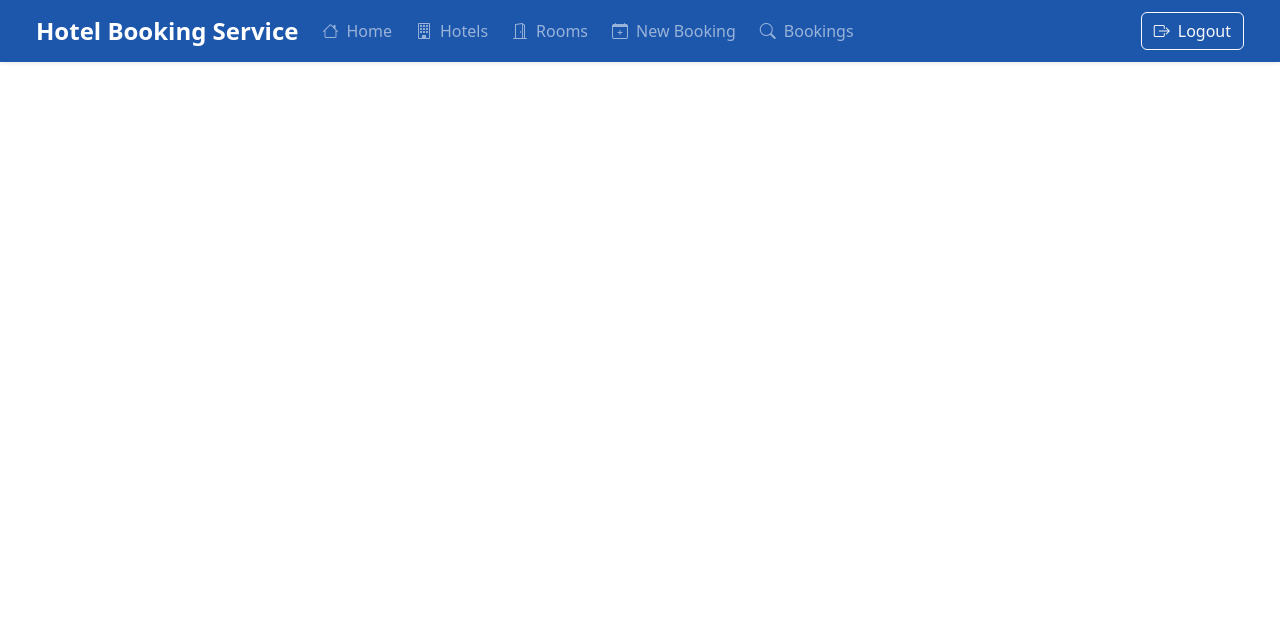
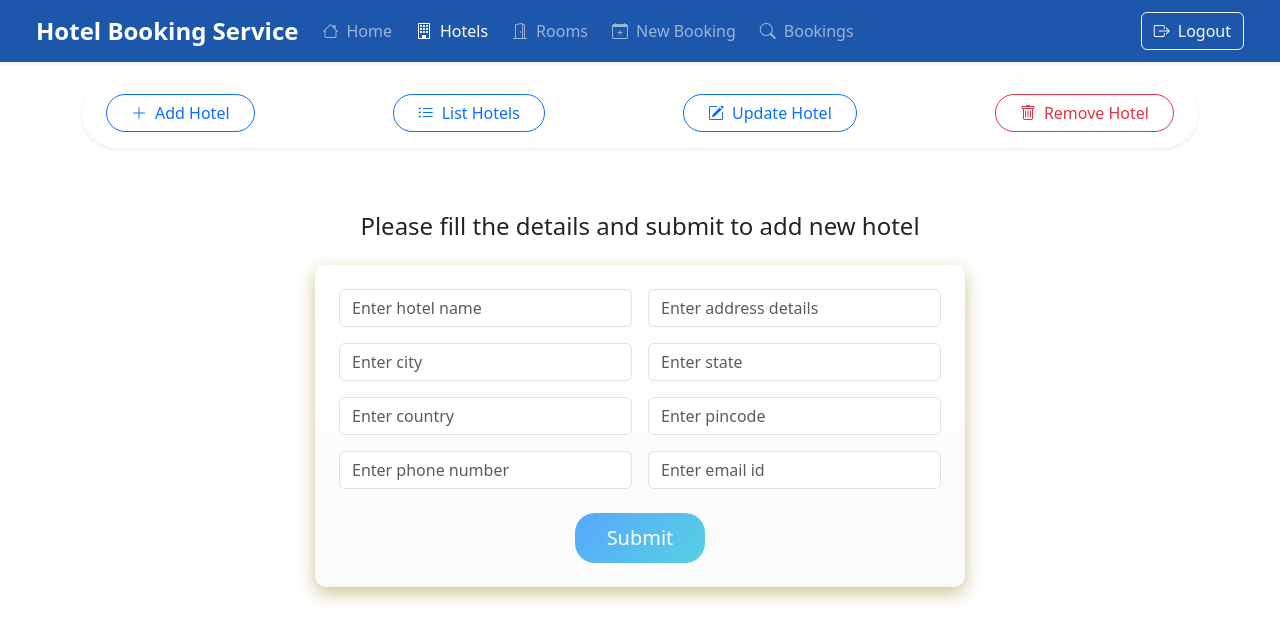
Before and after one commit to sach-cp/hotel-booking-app-ui, an Angular app: page /hotel-booking-app-ui/hotel-management/add in a window 1280 px wide. Before the commit this address led to /hotel-booking-app-ui/. Shown: the top 642 px of the page. Built offline with nearby package versions, Linux system fonts and the light colour scheme.

Commit message:
Implemented add-hotel component

```diff
--- /dev/null
+++ b/src/app/add-hotel-request.ts
@@ -0,0 +1,8 @@
+import { AddressRequest } from "./address-request";
+
+export interface AddHotelRequest {
+    hotelName: string;
+    addressDto: AddressRequest;
+    phoneNumber?: string;
+    emailId: string;
+}
--- /dev/null
+++ b/src/app/add-hotel/add-hotel.css
@@ -0,0 +1,34 @@
+.form-wrapper {
+    max-width: 650px;
+}
+
+.hotel-form {
+    border-radius: 12px;
+    border: none;
+    background: linear-gradient(180deg, #ffffff 0%, #fafafa 100%);
+    box-shadow: 0 6px 18px rgba(136, 125, 3, 0.45);
+    transition: box-shadow 0.3s ease;
+}
+
+.hotel-form:hover {
+    box-shadow:
+        0 10px 24px rgba(0, 0, 0, 0.18),
+        0 16px 32px rgba(0, 0, 0, 0.12);
+}
+
+.submit-btn {
+    padding: 10px 32px;
+    border-radius: 20px;
+    background: linear-gradient(135deg, #007bff, #00bcd4);
+    border: none;
+    transition: transform 0.25s ease, box-shadow 0.25s ease;
+}
+
+.submit-btn:hover {
+    transform: translateY(-2px);
+    box-shadow: 0 6px 14px rgba(0, 0, 0, 0.3);
+}
+
+.submit-btn:active {
+    transform: scale(0.97);
+}
--- /dev/null
+++ b/src/app/add-hotel/add-hotel.html
@@ -0,0 +1,96 @@
+<div class="container py-5">
+
+    <div class="form-wrapper mx-auto text-center">
+        <h4 class="mb-4"> Please fill the details and submit to add new hotel </h4>
+
+        <!-- Bootstrap Alert -->
+        @if (alertMessage) {
+        <div class="alert alert-{{ alertType }} alert-dismissible fade show" role="alert">
+            {{ alertMessage }}
+            <button type="button" class="btn-close" (click)="clearMessage()"></button>
+        </div>
+        }
+
+        <form [formGroup]="hotelForm" (ngSubmit)="onSubmit()" class="card hotel-form p-4">
+
+            <div class="row g-3">
+
+                <!-- Hotel Name -->
+                <div class="col-md-6">
+                    <input type="text" class="form-control" formControlName="hotelName"
+                        placeholder="Enter hotel name" />
+                    @if (hotelForm.get('hotelName')?.touched && hotelForm.get('hotelName')?.invalid) {
+                    <div class="invalid-feedback d-block">
+                        Hotel name is required (min 2 chars)
+                    </div>
+                    }
+                </div>
+
+                <!-- Address Details -->
+                <div class="col-md-6">
+                    <input type="text" class="form-control" formControlName="addressDetails"
+                        placeholder="Enter address details" />
+                    @if (hotelForm.get('addressDetails')?.touched && hotelForm.get('addressDetails')?.invalid) {
+                    <div class="invalid-feedback d-block">
+                        Address details are required
+                    </div>
+                    }
+                </div>
+
+                <!-- City -->
+                <div class="col-md-6">
+                    <input type="text" class="form-control" formControlName="city" placeholder="Enter city" />
+                </div>
+
+                <!-- State -->
+                <div class="col-md-6">
+                    <input class="form-control" formControlName="state" placeholder="Enter state" />
+                </div>
+
+                <!-- Country -->
+                <div class="col-md-6">
+                    <input class="form-control" formControlName="country" placeholder="Enter country" />
+                </div>
+
+                <!-- Pin Code -->
+                <div class="col-md-6">
+                    <input class="form-control" formControlName="pinCode" placeholder="Enter pincode" />
+                    @if (hotelForm.get('pinCode')?.hasError('pattern')) {
+                    <div class="invalid-feedback d-block">
+                        Enter a valid 6-digit pin code
+                    </div>
+                    }
+                </div>
+
+                <!-- Phone -->
+                <div class="col-md-6">
+                    <input class="form-control" formControlName="phoneNumber" placeholder="Enter phone number" />
+                    @if (hotelForm.get('phoneNumber')?.hasError('pattern')) {
+                    <div class="invalid-feedback d-block">
+                        Enter a valid 10-digit number
+                    </div>
+                    }
+                </div>
+
+                <!-- Email -->
+                <div class="col-md-6">
+                    <input class="form-control" formControlName="emailId" placeholder="Enter email id" />
+                    @if (hotelForm.get('emailId')?.hasError('email')) {
+                    <div class="invalid-feedback d-block">
+                        Enter a valid email
+                    </div>
+                    }
+                </div>
+
+                <!-- Submit -->
+                <div class="col-12 text-center mt-4">
+                    <button class="btn btn-primary btn-lg submit-btn" type="submit"
+                        [disabled]="hotelForm.invalid || isSubmitting">
+                        {{ isSubmitting ? 'Submitting...' : 'Submit' }}
+                    </button>
+                </div>
+
+            </div>
+        </form>
+    </div>
+</div>
--- /dev/null
+++ b/src/app/add-hotel/add-hotel.ts
@@ -0,0 +1,85 @@
+import { Component } from '@angular/core';
+import { HttpClient, HttpHeaders } from '@angular/common/http';
+import { FormGroup, FormControl, ReactiveFormsModule, Validators } from '@angular/forms';
+import { CommonModule } from '@angular/common';
+import { environment } from '../../environments/environment.development';
+import { AddHotelRequest } from '../add-hotel-request';
+
+@Component({
+  selector: 'app-add-hotel',
+  standalone: true,
+  imports: [CommonModule, ReactiveFormsModule],
+  templateUrl: './add-hotel.html',
+  styleUrl: './add-hotel.css',
+})
+export class AddHotel {
+  apiGatewayUrl = environment.hotelServiceUrl;
+  isSubmitting = false;
+
+  alertMessage = '';
+  alertType: 'success' | 'danger' | '' = '';
+
+  hotelForm = new FormGroup({
+    hotelName: new FormControl('', [Validators.required, Validators.minLength(2)]),
+    addressDetails: new FormControl('', Validators.required),
+    city: new FormControl('', Validators.required),
+    state: new FormControl('', Validators.required),
+    country: new FormControl('', Validators.required),
+    pinCode: new FormControl('', [Validators.required, Validators.pattern(/^[0-9]{6}$/)]),
+    phoneNumber: new FormControl('', [Validators.required, Validators.pattern(/^[0-9]{10}$/)]),
+    emailId: new FormControl('', [Validators.required, Validators.email]),
+  });
+
+  constructor(private http: HttpClient) {}
+
+  onSubmit() {
+    if (this.hotelForm.invalid || this.isSubmitting) return;
+
+    this.isSubmitting = true;
+
+    const hotelData: AddHotelRequest = {
+      hotelName: this.hotelForm.value.hotelName!,
+      addressDto: {
+        addressDetails: this.hotelForm.value.addressDetails!,
+        city: this.hotelForm.value.city!,
+        state: this.hotelForm.value.state!,
+        country: this.hotelForm.value.country!,
+        pinCode: this.hotelForm.value.pinCode!,
+      },
+      phoneNumber: this.hotelForm.value.phoneNumber!,
+      emailId: this.hotelForm.value.emailId!
+    };
+
+    const headers = new HttpHeaders()
+      .set('Content-Type', 'application/json')
+      .set('Accept', 'application/json')
+      .set('Authorization', `Bearer ${localStorage.getItem('token')}`);
+
+    this.http.post(`${this.apiGatewayUrl}/api/v1/hotels`, hotelData, {
+      headers, responseType: 'text'
+    }).subscribe({
+      next: (res) => {
+        this.hotelForm.reset();
+        this.showMessage(res || 'Hotel added successfully!', 'success');
+      },
+      error: () => {
+        this.showMessage('Failed to add hotel.', 'danger');
+      },
+      complete: () => {
+        this.isSubmitting = false;
+      }
+    });
+  }
+
+  showMessage(message: string, type: 'success' | 'danger') {
+    this.alertMessage = message;
+    this.alertType = type;
+    setTimeout(() => this.clearMessage(), 5000);
+  }
+
+  clearMessage() {
+    this.alertMessage = '';
+    this.alertType = '';
+  }
+
+}
--- a/src/app/app.routes.ts
+++ b/src/app/app.routes.ts
@@ -6,6 +6,7 @@ import { HotelManagement } from './hotel-management/hotel-management';
 import { RoomManagement } from './room-management/room-management';
 import { ListAllHotels } from './list-all-hotels/list-all-hotels';
 import { ListAllRooms } from './list-all-rooms/list-all-rooms';
+import { AddHotel } from './add-hotel/add-hotel';
 
 export const routes: Routes = [
   { path: '', redirectTo: 'login', pathMatch: 'full' },
@@ -14,13 +15,13 @@ export const routes: Routes = [
   { path: 'home', title: 'Home Page', component: Homepage },
   { path: 'hotel-management', component: HotelManagement,
     children: [
-      // { path: 'add', component: AddHotel },
+      { path: 'add', component: AddHotel },
       { path: 'list', component: ListAllHotels },
       // default view
       { path: '', redirectTo: 'list', pathMatch: 'full' }
     ]
   },
-  { path: 'room-management', title: 'Room Management', component: RoomManagement,
+  { path: 'room-management', component: RoomManagement,
     children: [
       // { path: 'add', component: AddRoom},
       { path: 'list', component: ListAllRooms},
--- a/src/app/list-all-hotels/list-all-hotels.css
+++ b/src/app/list-all-hotels/list-all-hotels.css
@@ -6,7 +6,7 @@
         transform 0.25s ease,
         box-shadow 0.25s ease;
     background: linear-gradient(180deg,
-            rgba(64, 156, 172, 0.986) 0%,
+            rgba(64, 156, 172, 0.683) 0%,
             rgb(250, 250, 250) 100%);
 }
 
--- a/src/environments/environment.development.ts
+++ b/src/environments/environment.development.ts
@@ -1,4 +1,9 @@
 export const environment = {
     production: false,
-    apiGatewayUrl: 'https://api-gateway-mwr5.onrender.com'
+    apiGatewayUrl: 'https://api-gateway-mwr5.onrender.com',
+    hotelServiceUrl: 'https://hotel-management-doxv.onrender.com',
+
+    //For local development
+    //apiGatewayUrl: 'http://localhost:8000',
+    //hotelServiceUrl: 'http://localhost:8081'
 };
```
Also changed, not shown: src/app/address-request.ts (added, +7 -0 lines), 1 other file (tests, documents, lock files or other folders).
